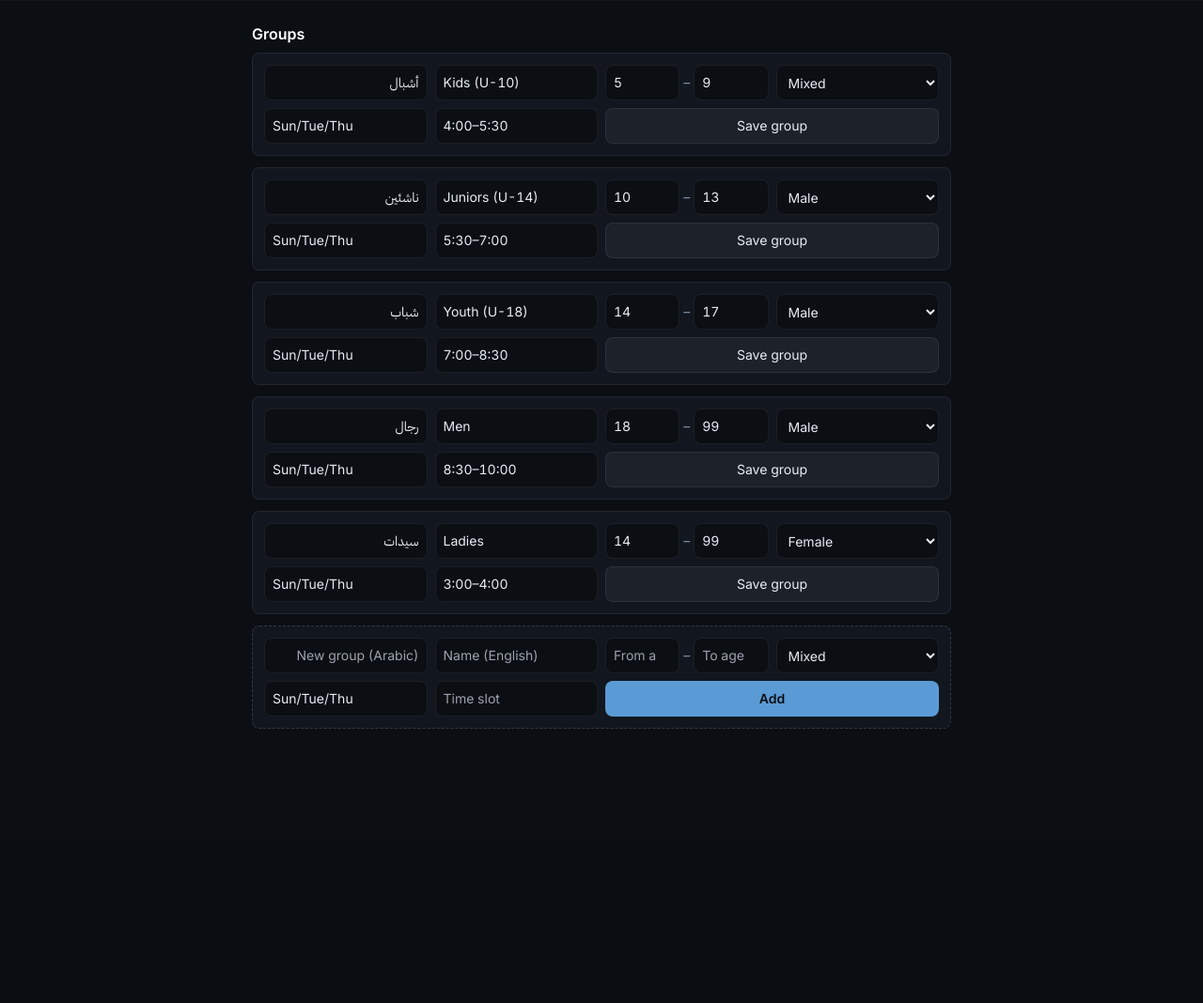
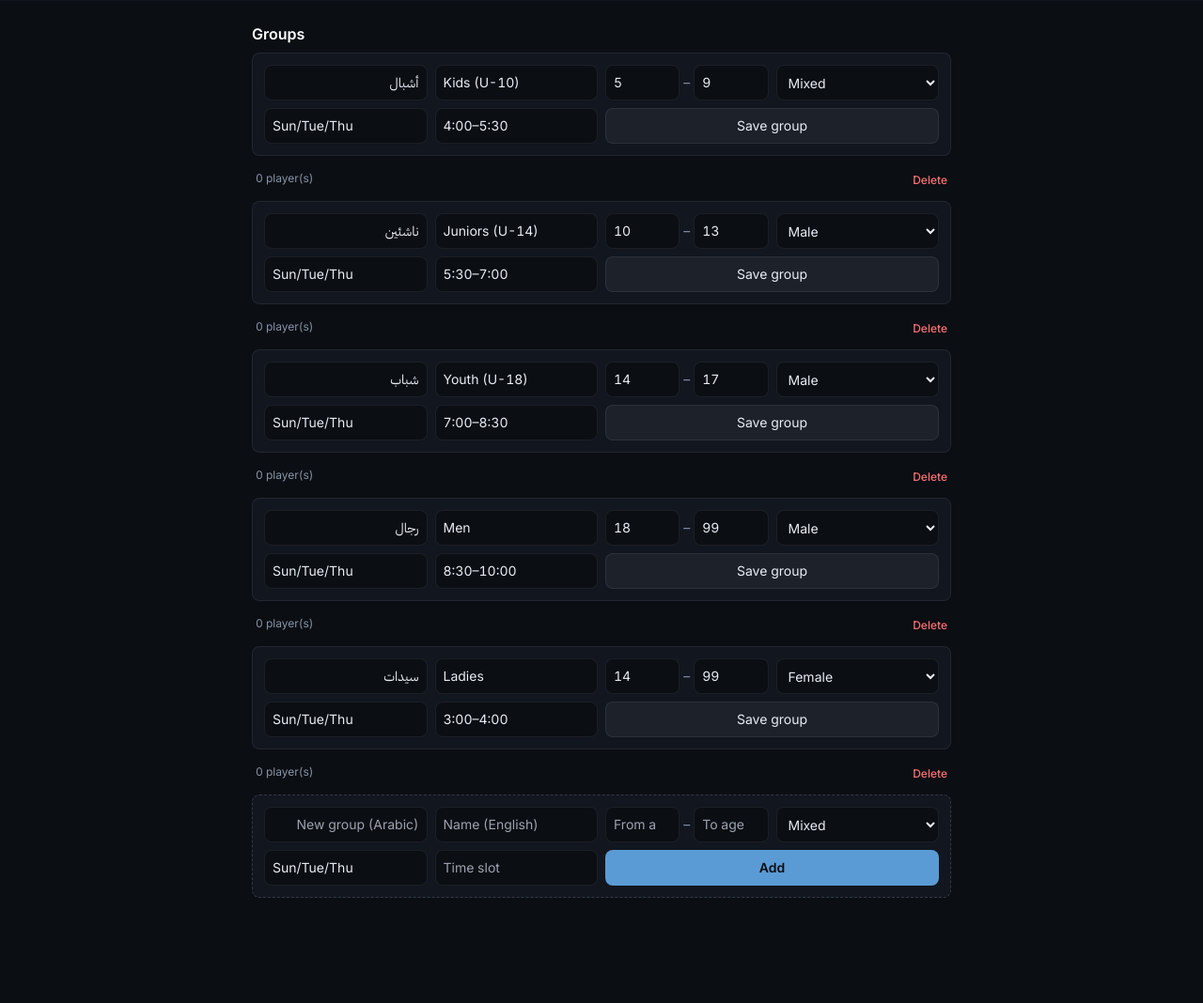
Before and after one commit to YamX-5/Dream-Academy-Bot, a Flask app: page /settings in a window 1280 px wide. Shown: the part 799-1867 px from the top of the page at 94% size. Before the commit the page ends 1575 px from the top, so only its background shows below. Run offline with Flask 3, Linux system fonts and the light colour scheme; data comes from the database, SQL or seed files in the repository; data that the repository does not hold is empty; some libraries are stand-ins or nearby versions.

Commit message:
Add safe group deletion in Settings
Blocks deletion server-side when players are still assigned to the
group, with a bilingual warning and player count shown per group.
Includes a confirm step before the request is sent.

Co-Authored-By: Claude Fable 5 <noreply@anthropic.com>

```diff
--- a/app.py
+++ b/app.py
@@ -589,10 +589,14 @@ def settings_page():
         db.save_settings(st)
         saved = True
     con = db.get_db()
-    groups = con.execute("SELECT * FROM groups").fetchall()
+    groups = con.execute(
+        "SELECT g.*, (SELECT COUNT(*) FROM players p WHERE p.group_id=g.id) AS player_count "
+        "FROM groups g").fetchall()
     con.close()
+    group_error = request.args.get("group_error", type=int)
     return render_template("settings.html", st=st, saved=saved, groups=groups,
-                           all_days=list(DAY_AR.keys()), public_url=PUBLIC_URL["url"])
+                           all_days=list(DAY_AR.keys()), public_url=PUBLIC_URL["url"],
+                           group_error=group_error)
 
 
 @app.route("/groups/save", methods=["POST"])
@@ -610,6 +614,20 @@ def groups_save():
                     vals + (gid,))
     else:
         con.execute("INSERT INTO groups (name_ar,name_en,min_age,max_age,gender,schedule_days,time_slot) VALUES (?,?,?,?,?,?,?)", vals)
+    con.commit()
+    con.close()
+    return redirect(url_for("settings_page"))
+
+
+@app.route("/groups/<int:gid>/delete", methods=["POST"])
+@require_role("admin")
+def groups_delete(gid):
+    con = db.get_db()
+    count = con.execute("SELECT COUNT(*) c FROM players WHERE group_id=?", (gid,)).fetchone()["c"]
+    if count > 0:
+        con.close()
+        return redirect(url_for("settings_page", group_error=gid))
+    con.execute("DELETE FROM groups WHERE id=?", (gid,))
     con.commit()
     con.close()
     return redirect(url_for("settings_page"))
--- a/i18n.py
+++ b/i18n.py
@@ -89,7 +89,9 @@ T = {
     "grp_name_ar": "Name (Arabic)", "grp_name_en": "Name (English)",
     "from_age": "From age", "to_age": "To age", "mixed": "Mixed",
     "save_group": "Save group", "add_group": "Add", "new_group_ph": "New group (Arabic)",
-    "time_slot": "Time slot",
+    "time_slot": "Time slot", "delete_group": "Delete", "confirm_delete_group": "Delete this group? This cannot be undone.",
+    "group_has_players": "Cannot delete — {n} player(s) still assigned to this group. Reassign them first.",
+    "players_in_group": "{n} player(s)",
     # qr page
     "coach_access": "Coach access",
     "tunnel_note": "This link works from anywhere (home, court, mobile data) —<br>the laptop just has to stay on and online.",
@@ -187,7 +189,9 @@ T = {
     "grp_name_ar": "الاسم عربي", "grp_name_en": "الاسم إنجليزي",
     "from_age": "من عمر", "to_age": "لعمر", "mixed": "مختلط",
     "save_group": "حفظ المجموعة", "add_group": "إضافة", "new_group_ph": "مجموعة جديدة (عربي)",
-    "time_slot": "الوقت",
+    "time_slot": "الوقت", "delete_group": "حذف", "confirm_delete_group": "بدك تحذف هالمجموعة؟ ما في رجعة.",
+    "group_has_players": "ما بينحذف — في {n} لاعب لسا بهالمجموعة. رجّعهم لمجموعة ثانية الأول.",
+    "players_in_group": "{n} لاعب",
     "coach_access": "دخول المدربين",
     "tunnel_note": "هاد الرابط شغال من أي مكان (بيت، ملعب، بيانات موبايل) —<br>بس لازم اللابتوب يظل شغال ومتصل بالنت.",
     "no_tunnel_note": "ما في نفق خارجي (cloudflared مش موجود) — هاد الرابط بشتغل بس على نفس الشبكة/الهوت سبوت.",
--- a/templates/settings.html
+++ b/templates/settings.html
@@ -76,6 +76,16 @@
     <input name="time_slot" value="{{ g.time_slot }}" class="bg-bg border border-edge rounded-lg px-2 py-2 num focus:border-accent outline-none" placeholder="4:00–5:30">
     <button class="col-span-2 bg-white/5 hover:bg-white/10 border border-edge rounded-lg py-2 transition">{{ t('save_group') }}</button>
   </form>
+  {% if group_error == g.id %}
+  <div class="text-red-400 text-xs px-1 -mt-1">{{ t('group_has_players', n=g.player_count) }}</div>
+  {% endif %}
+  <div class="flex items-center justify-between px-1 -mt-1">
+    <span class="text-dim text-xs">{{ t('players_in_group', n=g.player_count) }}</span>
+    <form method="post" action="/groups/{{ g.id }}/delete"
+          onsubmit="return confirm({{ t('confirm_delete_group')|tojson }})">
+      <button class="text-red-400 hover:text-red-300 text-xs font-medium transition">{{ t('delete_group') }}</button>
+    </form>
+  </div>
   {% endfor %}
   <form method="post" action="/groups/save" class="bg-card rounded-lg p-3 border border-dashed border-white/15 grid grid-cols-2 sm:grid-cols-4 gap-2 text-sm">
     <input name="name_ar" required dir="rtl" class="bg-bg border border-edge rounded-lg px-2 py-2 focus:border-accent outline-none" placeholder="{{ t('new_group_ph') }}">
```
